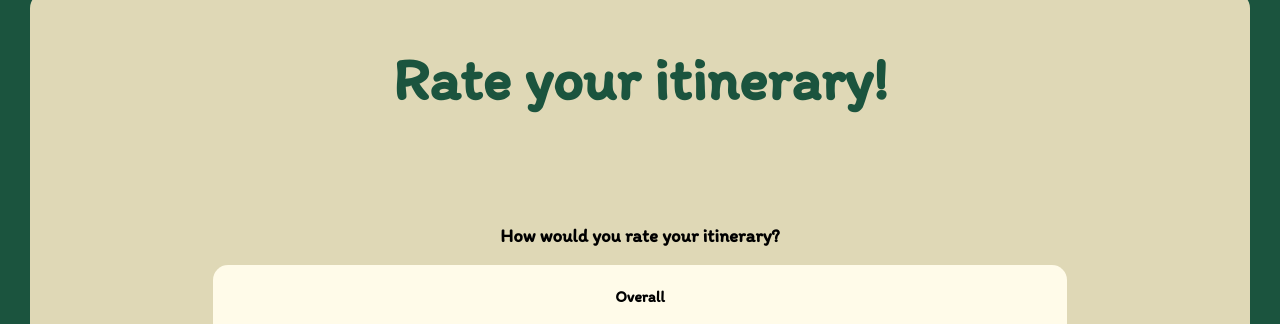
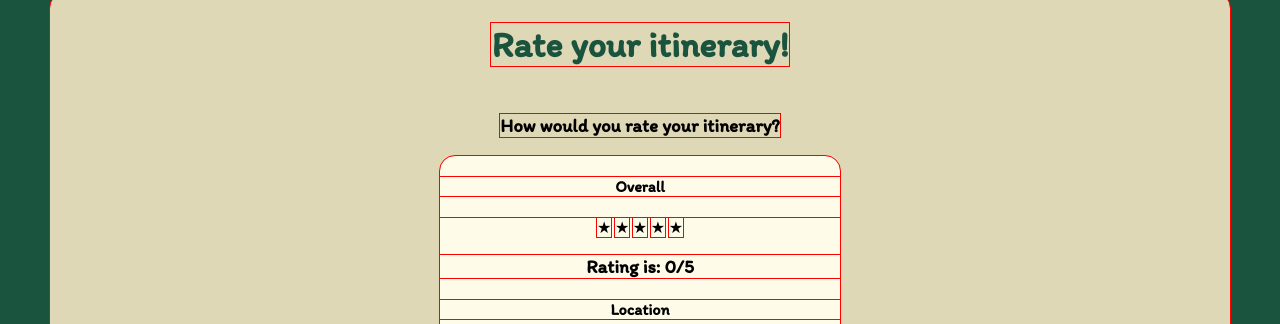
Before and after one commit to lou-chan03/CITS3403_Explorate_2025, a Flask app: page /rate_page in a window 1280 px wide. Shown: the part 126-450 px from the top of the page. Run offline with Flask 3, Linux system fonts and the light colour scheme.

Commit message:
Added Star Rating JS to rate-page and script to script.js, made base.html to figure out flask, altered some of the share page css

```diff
--- a/app/static/css/styles-share.css
+++ b/app/static/css/styles-share.css
@@ -1,16 +1,18 @@
 @import url(" https://fonts.googleapis.com/css2?family=Itim&display=swap");
+
+*{
+    outline: 1px solid red !important;
+}
 
 body {
     margin: 0;
     font-family: 'Itim', sans-serif;
     display: flex;
     flex-direction: column;
-    min-height: 100vh;
     background-size: cover;
     background-position: center;
     background-attachment: fixed;
     background-color: #1B543E;
-    overflow-y: auto;
 }
 .navbar {
     background-color: #1B543E;
@@ -64,24 +66,19 @@ body {
     flex-direction: column;
     justify-content: flex-start;
     align-items: center;
-    padding-bottom: 50px; /* Space for the footer */
-    margin: 100px 30px 50px;
+    margin: 100px 50px 0px;
     background-color:#DFD8B6;
     border-radius: 15px;
+    height: auto;
 }
 .section h2 {
     color:#1B543E;
-    font-size: 60px;
-    margin-bottom: 40px;
-    padding-bottom:50px ;
+    font-size:36px;
 }
 .sub-section {
-    width: 70%;
-    height: 50%;
     background-color: #FFFBE9;
     border-radius: 15px;
-    margin-top: 380 px;
-    margin-bottom: 60px;
+    margin-bottom: 60px; /* space between section and */
 }
 .option-container{
     display: flex;
@@ -89,7 +86,6 @@ body {
     align-items: flex-start;
     flex-wrap: wrap;
     gap: 40px;
-    margin-top: 50px;
     min-height: 100vh;
 }
 .option {
@@ -101,14 +97,13 @@ body {
 }
 
 .option img{
-    width: 320px;
+    width: 250px;
     height: auto;
 }
 
 .option h3 {
-    font-size: 48px;
+    font-size: 30px;
     color: #1B543E;
-    margin: 10px;
 }
 
 .btn {
@@ -125,6 +120,38 @@ body {
     color: white;
 }
 
+/* Design for star rating */
+.star-container {
+    max-width: 33rem;
+    margin: 0 1rem;
+    padding: 1rem;
+    width: 100%;
+}
+
+.star{
+    cursor: pointer;
+}
+
+.starone {
+    color: rgb(255, 0, 0);
+}
+
+.startwo{
+    color: rgb(255, 106, 0);
+}
+
+.starthree{
+    color: rgb(251, 106, 120);
+}
+
+.starfour{
+    color: rgb(255, 255, 0);
+}
+
+.starfive{
+    color: rgb(24, 159, 14);
+}
+
 .footer {
     text-align: center;
     color: #DFD8B6;
--- a/app/static/js/script.js
+++ b/app/static/js/script.js
@@ -116,3 +116,33 @@ window.addEventListener("DOMContentLoaded", () => {
       }, 200);
     }
   });
+
+// Star Rating Script
+
+  // access the stars
+  let stars = document.getElementsByClassName("star");
+  let output = document.getElementById("output");
+
+  // Function to update the rating
+  function gfg(n) {
+    let cls = "";
+    remove();
+
+    if (n == 1) cls = "one";
+    else if (n == 2) cls = "two";
+    else if (n == 3) cls = "three";
+    else if (n == 4) cls = "four";
+    else if (n == 5) cls = "five";
+
+    for (let i = 0; i < n; i++) {
+      stars[i].className = "star" + cls;
+    }
+    output.innerText = "Rating is:  " + n + "/5";
+  }
+
+  // Function to remove pre-applied styling
+  function remove() {
+    for (let i = 0; i < 5; i++) {
+        stars[i].className = "star";
+    }
+  }
--- a/app/templates/Data_Entry.html
+++ b/app/templates/Data_Entry.html
@@ -2,7 +2,7 @@
 
 <html lang="en">
     <head>
-    <meta charset="UTF-8"
+    <meta charset="UTF-8">
     <meta name="viewport" content="width=device-width, initial-scale=1">
     <title>Explorate</title>
     <link rel="stylesheet" href="{{ url_for('static', filename='css/styles.css') }}">
--- a/app/templates/rate-page.html
+++ b/app/templates/rate-page.html
@@ -15,7 +15,7 @@
             <div></div>
             <div></div>
             </div>
-            <img src="SharePage-icons\explorer.png" alt="Logo">
+            <img src="{{ url_for('static', filename='images/explorer.PNG') }}" alt="Logo">
             <div></div>
         </div>
     </header>
@@ -28,7 +28,15 @@
                 <div class="rate-container">
                     <div class = "rate">
                         <h4>Overall</h4>
-                        <img src="SharePage-icons\Capture.PNG" alt="star rating"> <!--will be replaced with actual star rating code-->
+                        <div class="card">
+                            <span class="star" onclick="gfg(1)">★</span>
+                            <span class="star" onclick="gfg(2)">★</span>
+                            <span class="star" onclick="gfg(3)">★</span>
+                            <span class="star" onclick="gfg(4)">★</span>
+                            <span class="star" onclick="gfg(5)">★</span>
+                            <h3 id="output">Rating is: 0/5</h3>
+                        </div>
+                        <script src="/static/js/script.js"></script>
                     </div>
                     <div class = "rate">
                         <h4>Location</h4>
```
Also changed, not shown: app/templates/base.html (added, +24 -0 lines), app/templates/share-page.html (+4 -4 lines).
